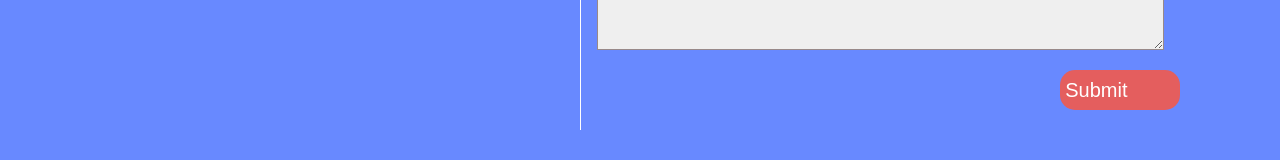
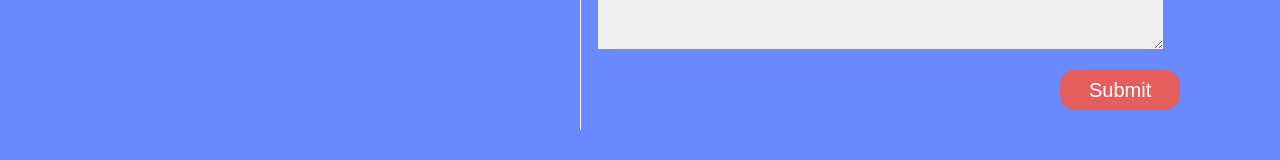
Before and after one commit to owaiswani48/covidDetection, a React (Create React App) app: page / in a window 1280 px wide. Shown: the part 1205-1365 px from the top of the page. Built offline with nearby package versions, Linux system fonts and the light colour scheme; no server answers; the HTML template or start-up script is replaced by a standard one.

Commit message:
Update provide-data.js

```diff
--- a/src/components/layout/provide-data.js
+++ b/src/components/layout/provide-data.js
@@ -140,7 +140,7 @@ const {value , name} = e.target
 
                     </div>
                     <div className="submit-details__submit-sec">
-                        <button type="submit" className="submit-details__submit-btn" onClick={handleSubmitBtn}>Submit</button>
+                        <button type="submit" className="submit-details__submit-btn" onClick={handleSubmitBtn} style={{display:'flex',justifyContent:'center'}}>Submit</button>
                     </div>
                 </form>
                 {error ? <h1 className="toast">could not be submited try agin later  or call on 7780988972</h1> : null}
```
